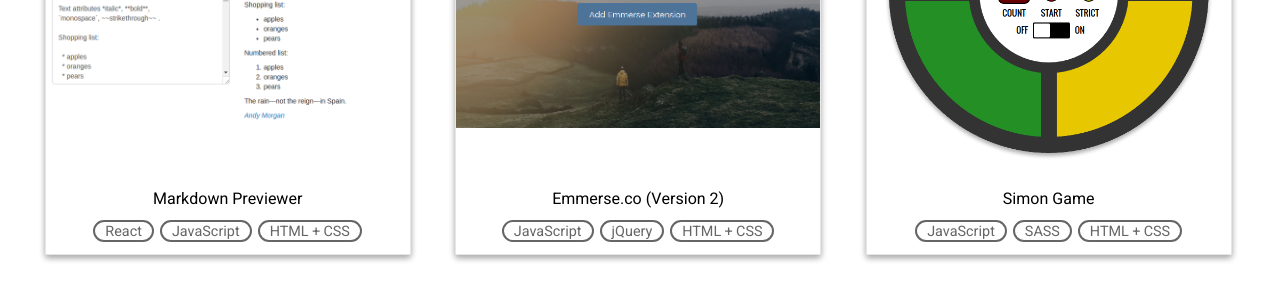
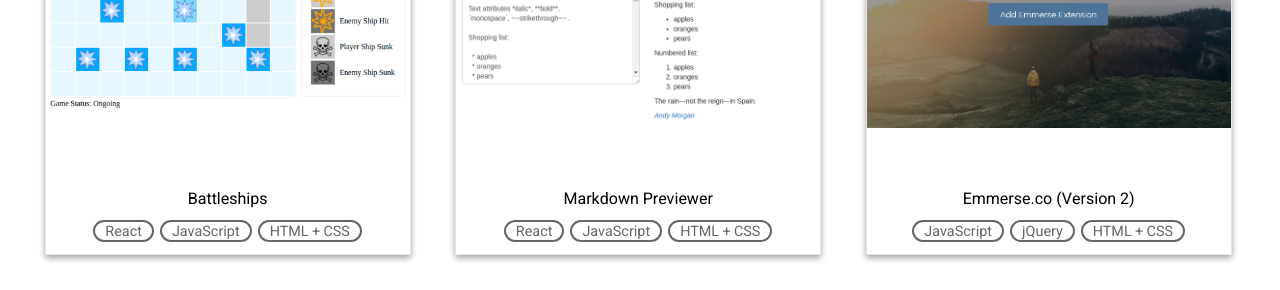
Before and after one commit to AndrewRMorgan/portfolio-website, a plain HTML site: page index.html in a window 1280 px wide. Shown: the part 911-1201 px from the top of the page. Drawn offline with Linux system fonts and the light colour scheme.

Commit message:
add battleships to homepage

```diff
--- a/index.html
+++ b/index.html
@@ -43,6 +43,20 @@
   </div>
 
   <div class='row'>
+
+    <div class='column portfolio-box'>
+      <a href='https://mysterious-cliffs-44456.herokuapp.com/' target='Battleships'>
+        <img class='portfolio-box-image' src='images/battleships.png' alt='Battleships'>
+        <div class='description-container'>
+          <div class='description-header'>Battleships</div>
+          <div class='description-languages'>
+            <div class='languages'>React</div>
+            <div class='languages'>JavaScript</div>
+            <div class='languages'>HTML + CSS</div>
+          </div>
+        </div>
+      </a>
+    </div>
 
     <div class='column portfolio-box'>
       <a href='https://whispering-dusk-86190.herokuapp.com/' target='Markdown Previewer'>
@@ -113,19 +127,6 @@
       </a>
     </div>
 
-    <div class='column portfolio-box'>
-      <a href='https://chrome.google.com/webstore/detail/focuser/iagigcfphpmcacmacocoeloibeddbkgl?utm_source=chrome-app-launcher-info-dialog' target='Focuser Chrome Extension'>
-        <img class='portfolio-box-image' src='images/focuser.png' alt='Focuser'>
-        <div class='description-container'>
-          <div class='description-header'>Focuser Chrome Extension</div>
-          <div class='description-languages'>
-            <div class='languages'>JavaScript</div>
-          </div>
-        </div>
-      </a>
-    </div>
-  </div>
-
   <div class='row'>
     <div class='view-more-container column'>
       <a href='portfolio.html'>
```
Also changed, not shown: images/battleships.png (added).
